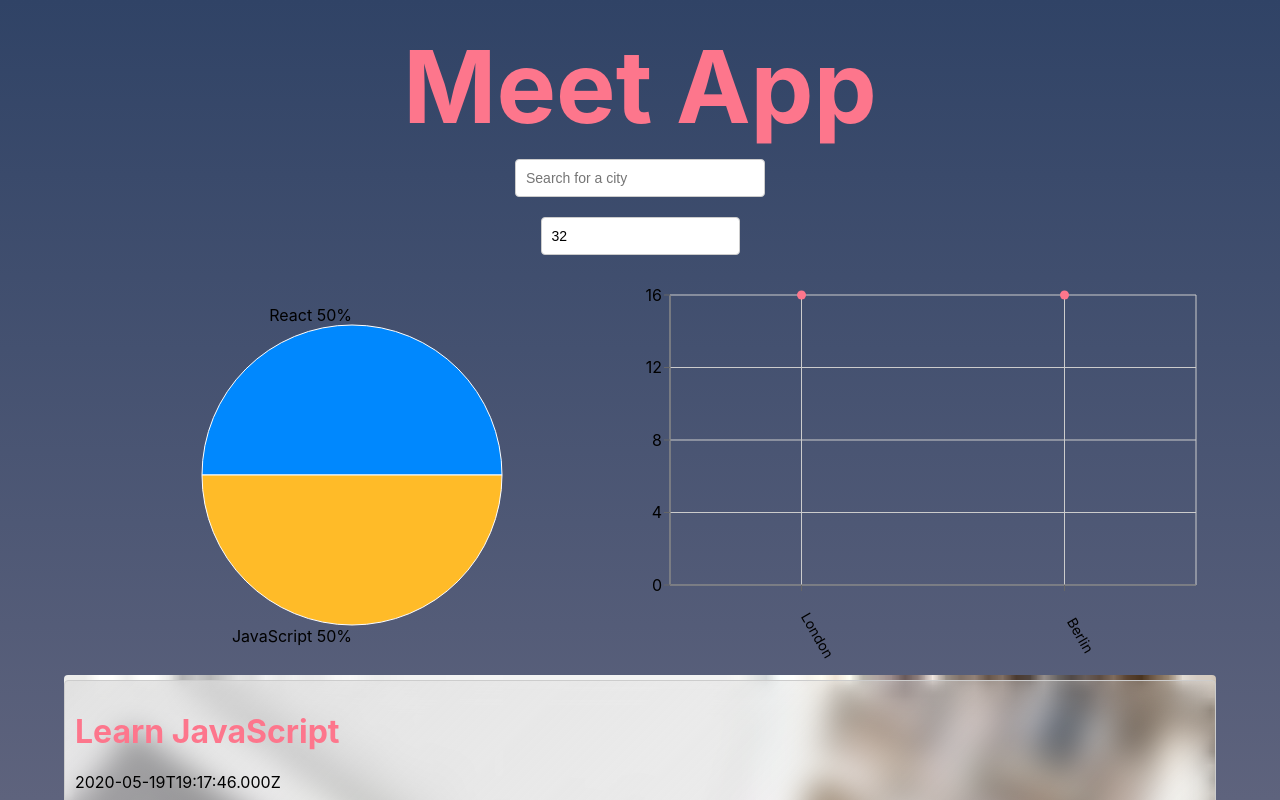
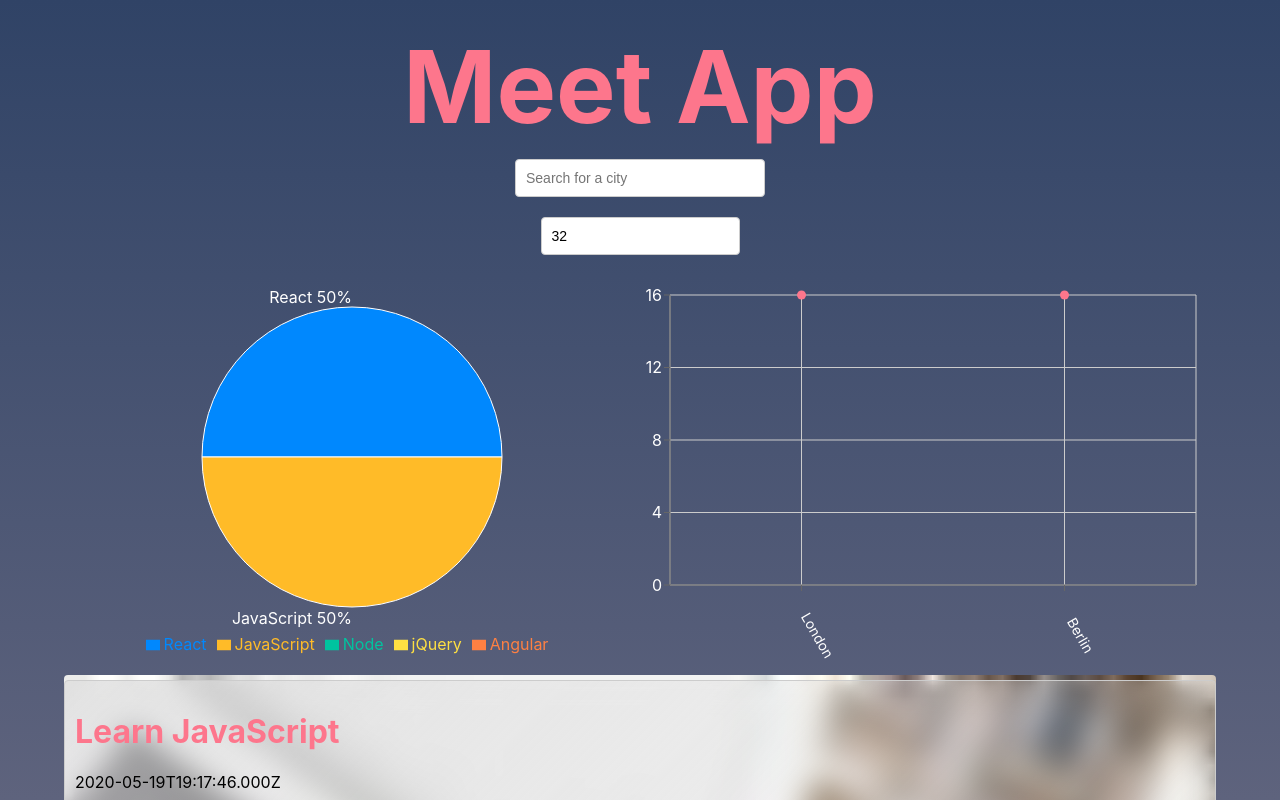
Before and after one commit to vppelli/meet, a React (Create React App) app: page / in a window 1280 px wide. Shown: the top 800 px of the page. Built offline with nearby package versions, Linux system fonts and the light colour scheme; what atatus-spa would draw is missing.

Commit message:
Updated Graph text

```diff
--- a/src/App.css
+++ b/src/App.css
@@ -24,6 +24,13 @@ h2 {
 }
 
 ul {
+  margin: auto;
+  list-style: none;
+  background-image: none;
+  padding: 0px;
+}
+
+#event-list {
   display: flex;
   justify-content: center;
   flex-direction: column;
@@ -34,11 +41,6 @@ ul {
   background-size: cover;
   max-width: 2000px;
   margin: auto;
-}
-
-li {
-  background: linear-gradient(135deg, rgba(220, 220, 220, 0.75), rgba(240, 240, 240, 0.2));
-  backdrop-filter: blur(14px);
 }
 
 p {
@@ -93,6 +95,8 @@ input[type="number"] {
   text-align: left;
   padding: 8px 6px 8px 10px;
   cursor: default;
+  background: linear-gradient(135deg, rgba(220, 220, 220, 0.75), rgba(240, 240, 240, 0.2));
+  backdrop-filter: blur(14px);
 }
 
 .suggestions>li:last-child {
@@ -105,6 +109,8 @@ input[type="number"] {
 }
 
 .event {
+  background: linear-gradient(135deg, rgba(220, 220, 220, 0.75), rgba(240, 240, 240, 0.2));
+  backdrop-filter: blur(14px);
   padding: 10px 10px 35px;
   margin-top: 5px;
   margin-bottom: 5px;
--- a/src/components/CityEventsChart.js
+++ b/src/components/CityEventsChart.js
@@ -23,8 +23,8 @@ const CityEventsChart = ({ events, allLocations }) => {
         <ResponsiveContainer width="100%" height={400}>
             <ScatterChart margin={{ top: 20, right: 20, bottom: 60, left: -30 }}>
                 <CartesianGrid />
-                <XAxis type="category" dataKey="city" name="City" angle={60} interval={0} tick={{ dx: 20, dy: 40, fontSize: 14, fill: "#000"}} />
-                <YAxis type="number" dataKey="count" name="Number of events" tick={{fill: "#000"}}/>
+                <XAxis type="category" dataKey="city" name="City" angle={60} interval={0} tick={{ dx: 20, dy: 40, fontSize: 14, fill: "#fff"}} />
+                <YAxis type="number" dataKey="count" name="Number of events" tick={{fill: "#fff"}}/>
                 <Tooltip cursor={{ strokeDasharray: '3 3' }} />
                 <Scatter name="A Event" data={data} fill="rgb(253, 118, 140)" />
             </ScatterChart>
--- a/src/components/EventGenresChart.js
+++ b/src/components/EventGenresChart.js
@@ -1,6 +1,6 @@
 
 import { useState, useEffect } from 'react';
-import { PieChart, Pie, Cell, ResponsiveContainer } from 'recharts';
+import { PieChart, Pie, Cell, ResponsiveContainer, Legend } from 'recharts';
 
 const EventGenresChart = ({ events }) => {
     const [data, setData] = useState([]);
@@ -21,7 +21,7 @@ const EventGenresChart = ({ events }) => {
         return data;
     };
 
-    const COLORS = ['#0088FE', '#FFBB28', '#FFE042', '#FFBB28', '#FF8042'];
+    const COLORS = ['#0088FE', '#FFBB28', '#00C49F', '#FFE042', '#FF8042'];
 
 
     const renderCustomizedLabel = ({ cx, cy, midAngle, outerRadius, percent, index }) => {
@@ -33,7 +33,7 @@ const EventGenresChart = ({ events }) => {
             <text
                 x={x}
                 y={y}
-                fill="#000"
+                fill="#fff"
                 textAnchor={x > cx ? 'start' : 'end'}
                 dominantBaseline="central"
             >
@@ -57,6 +57,7 @@ const EventGenresChart = ({ events }) => {
                         <Cell key={`cell-${index}`} fill={COLORS[index % COLORS.length]} />
                     ))}
                 </Pie>
+                <Legend verticalAlign="bottom" height={36}/>
             </PieChart>
         </ResponsiveContainer>
     );
```
